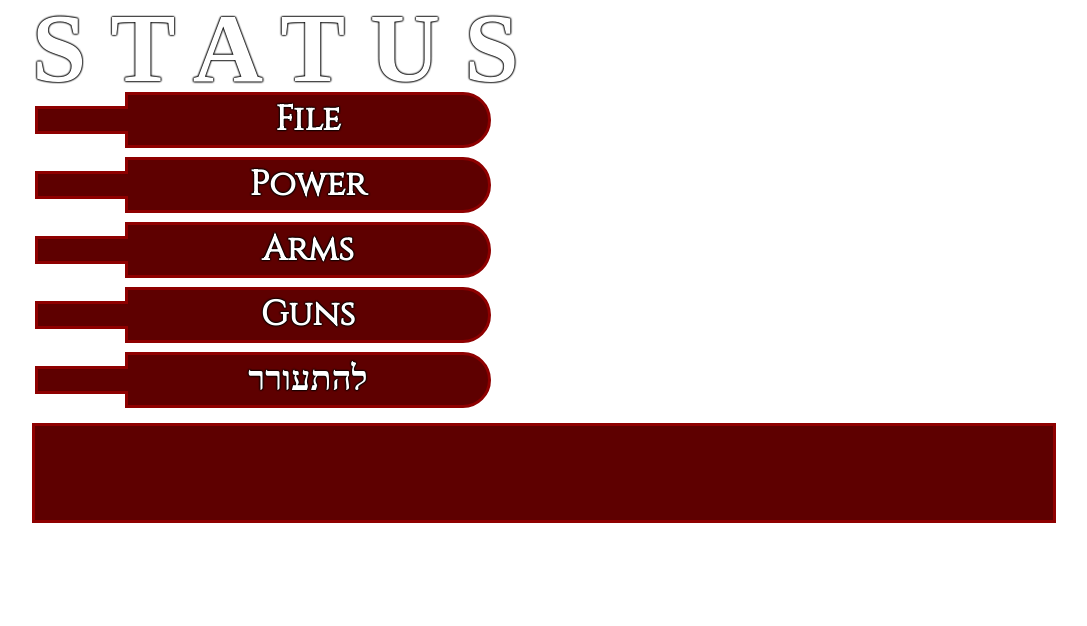
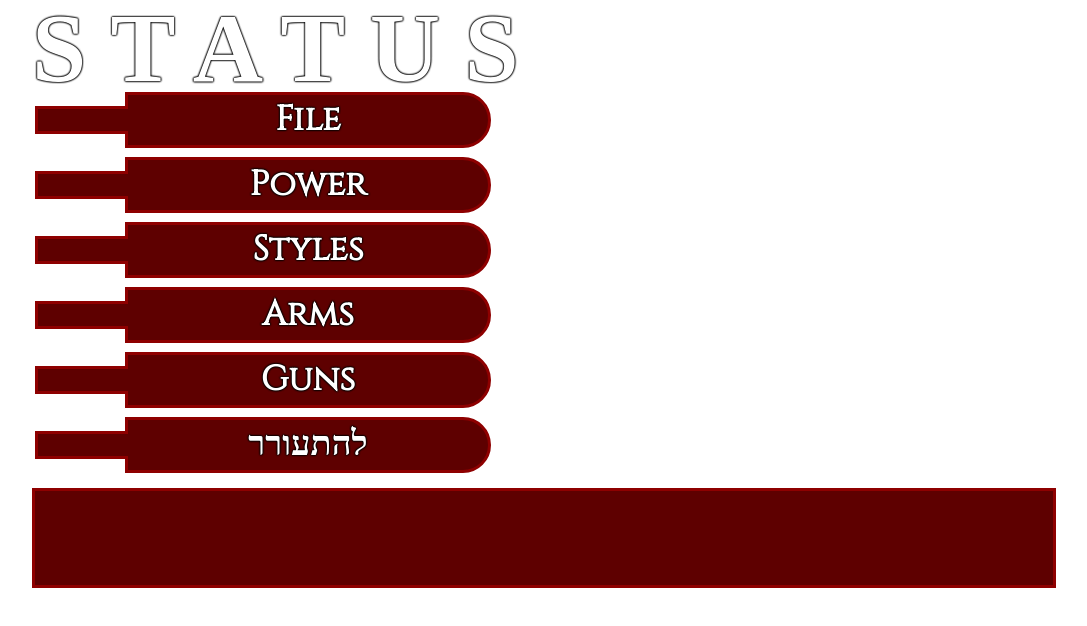
Before and after one commit to Corriger/legendary-hunter, a React (Create React App) app: page / in a window 1280 px wide. Shown: the top 626 px of the page, without its empty margins (96-1183 px from the left). Built offline with nearby package versions, Linux system fonts and the light colour scheme.

Commit message:
added styles to list

```diff
--- a/src/App.js
+++ b/src/App.js
@@ -1,6 +1,6 @@
 import React, { Component } from 'react'
 import NavMenu from './components/NavMenu.js'
-import { File, Power } from './assets/data/info-kiosk-data.js'
+import { File, Power, Styles } from './assets/data/info-kiosk-data.js'
 import InfoKiosk from './components/InfoKiosk.js'
 import './index.css'
 
--- a/src/components/NavMenu.js
+++ b/src/components/NavMenu.js
@@ -12,6 +12,7 @@ class NavMenu extends Component {
        tab: [
          'file',
          'power',
+         'styles',
          'arms',
          'guns',
          'להתעורר'
@@ -22,6 +23,7 @@ class NavMenu extends Component {
  info = [
       'Defy the destiny of dark blood.',
       'Surpass those who came before.',
+      'Master the ways of Old and New.',
       'Conquer and command Hell itself.',
       'Learn the tools of the trade.',
       'Awaken to one\'s Reason.'
```
